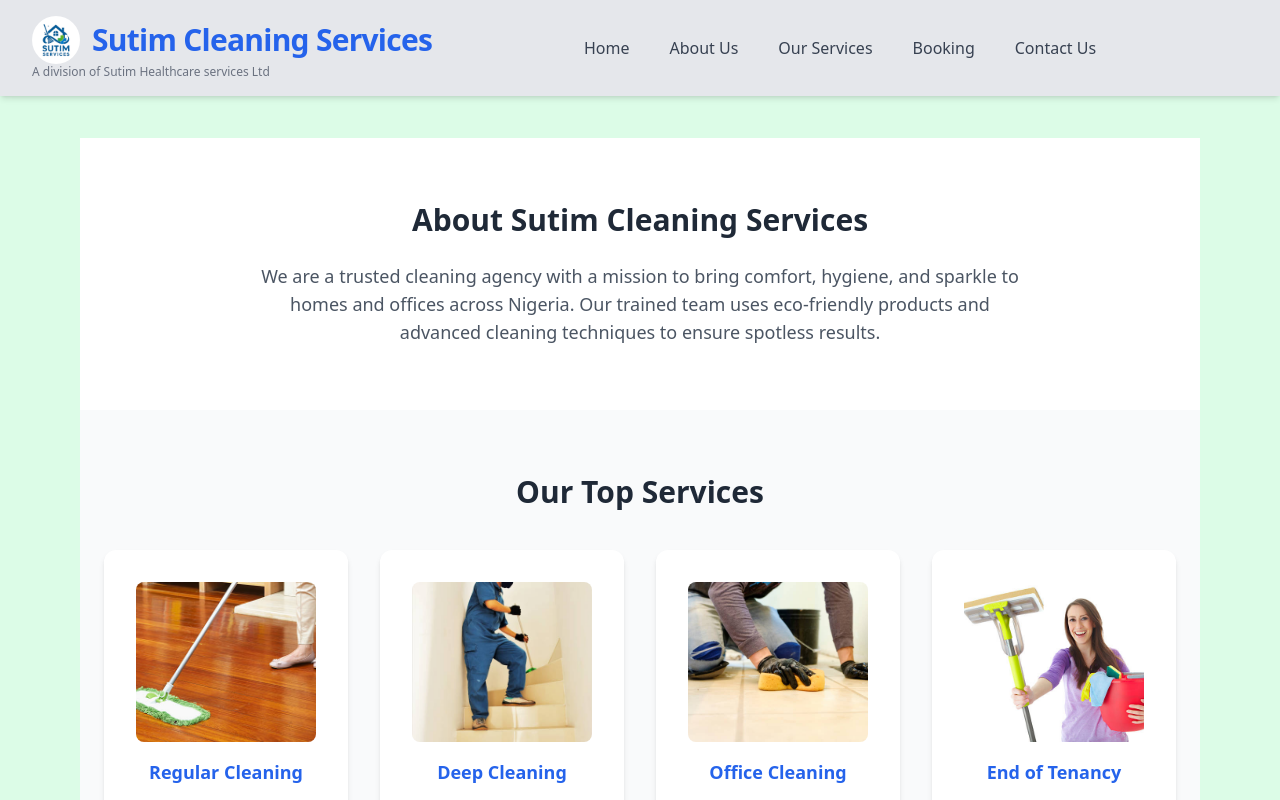
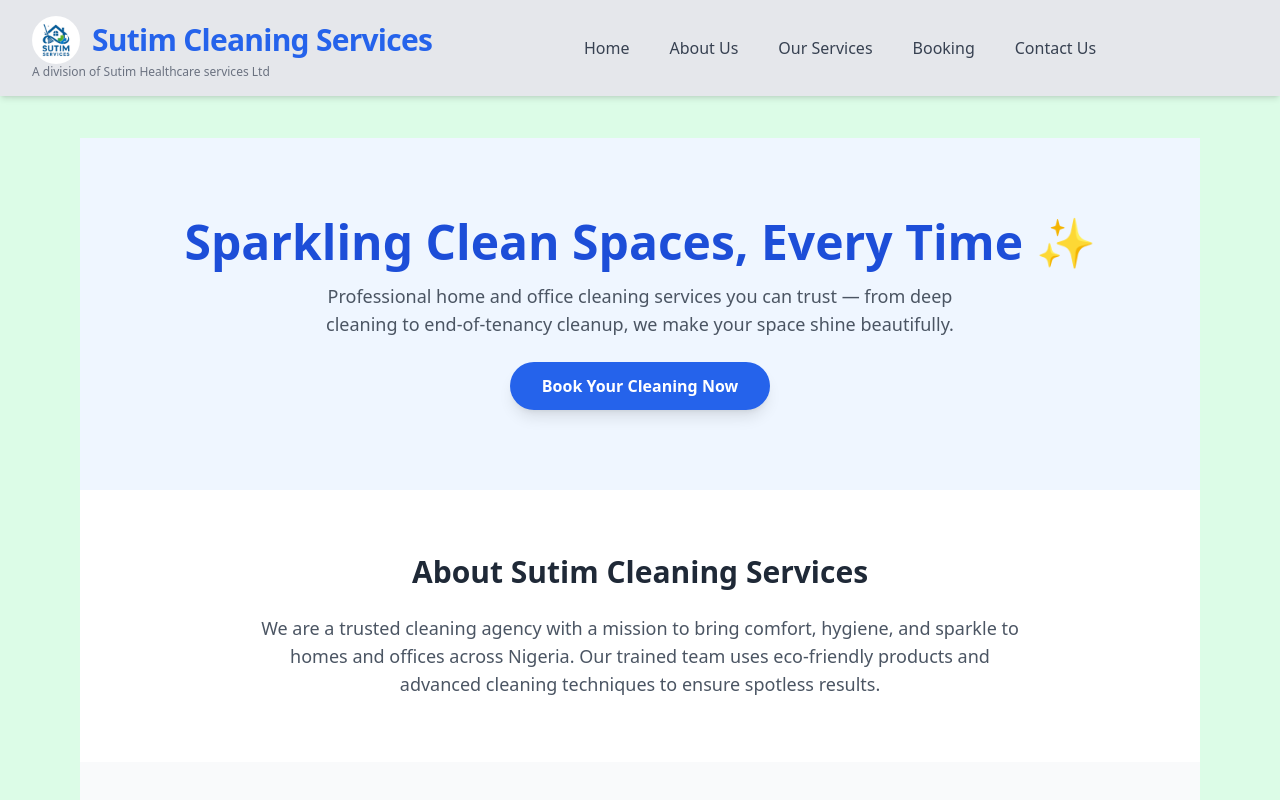
Before and after one commit to Babatundeazeez/Cleaning-services, a React (Vite) app: page / in a window 1280 px wide. Shown: the top 800 px of the page. Built offline with nearby package versions, Linux system fonts and the light colour scheme.

Commit message:
Updatesss

```diff
--- a/src/Pages/HomePage.jsx
+++ b/src/Pages/HomePage.jsx
@@ -4,7 +4,23 @@
 const HomePage = () => {
   return (
     <div className='mt-4 md:mt-6'>
+     <section className='bg-blue-50 py-20 px-6 text-center flex flex-col items-center justify-center'>
+      <h1 className='text-3xl sm:text-4xl md:text-5xl font-extrabold text-blue-700 mb-4 leading-tight'>
+      Sparkling Clean Spaces, Every Time ✨
+      </h1>
+      <p className='text-gray-600 text-base sm:text-lg max-w-2xl mx-auto mb-6'>
+      Professional home and office cleaning services you can trust — from deep cleaning to end-of-tenancy cleanup, we make your space shine beautifully.
 
+      </p>
+
+      <Link to='/Booking'
+      className='bg-blue-600 text-white font-semibold py-3 px-8 rounded-full shadow-lg
+                     hover:bg-blue-700 hover:scale-105 active:scale-100 transition-transform duration-200'
+      >
+      Book Your Cleaning Now
+      </Link>
+
+     </section>
   {/* About services ....... */}
      <section className='py-16 px-6 text-center bg-white'>
       <h2 className='text-2xl md:text-3xl font-bold text-gray-800 mb-6'>About Sutim Cleaning Services</h2>
```
